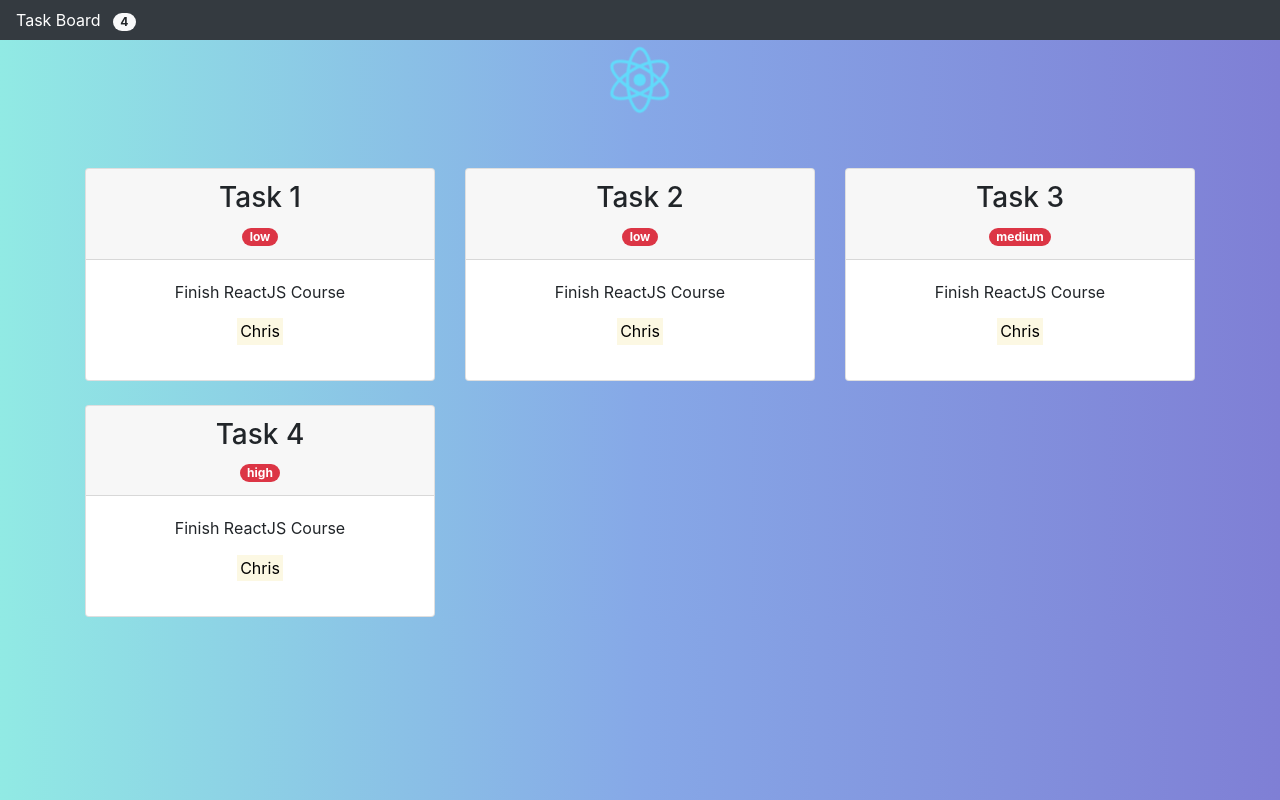
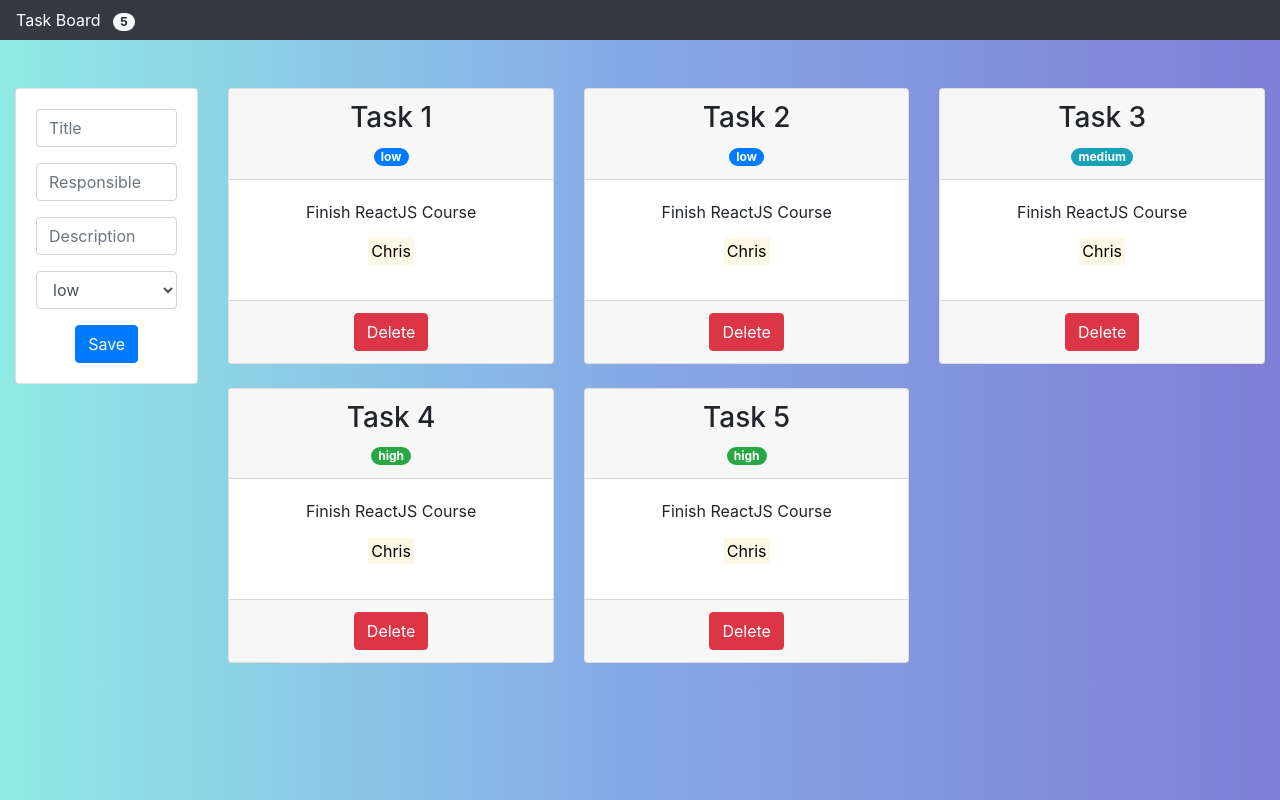
Before and after one commit to chrisft25/TaskBoard, a React (Create React App) app in the folder task-board/: page / in a window 1280 px wide. Built offline with nearby package versions, Linux system fonts and the light colour scheme.

Commit message:
Proyecto terminado

```diff
--- a/task-board/public/index.html
+++ b/task-board/public/index.html
@@ -27,7 +27,7 @@
       work correctly both with client-side routing and a non-root public URL.
       Learn how to configure a non-root public URL by running `npm run build`.
     -->
-    <title>React App</title>
+    <title>Task Board</title>
   </head>
   <body>
     <noscript>You need to enable JavaScript to run this app.</noscript>
--- a/task-board/src/App.js
+++ b/task-board/src/App.js
@@ -1,27 +1,61 @@
 import React, { Component } from 'react';
-import logo from './logo.svg';
 import './App.css';
 import Navigation from './components/Navigation';
 import { tasks } from './tasks.json';
-
+import FrmAddTask from './components/FrmAddTask';
 
 class App extends Component {
   constructor(){
     super();
     this.state = {
       tasks
+    };
+    this.handleAddTasks= this.handleAddTasks.bind(this);
+  }
+  handleAddTasks(tasks){
+    this.setState({
+      tasks: [...this.state.tasks,tasks]
+    });
+  };
+
+  removeTask(task){
+    if(window.confirm('Are you sure you want to delete the task?')){
+      this.setState({
+        tasks:this.state.tasks.filter((e,i)=>{
+        return i !== task;
+        })
+      })
     }
   }
 
+  changeBadgeColor(priority){
+    switch(priority){
+      case "low":
+      return "badge badge-pill badge-primary";
+
+      case "medium":
+      return "badge badge-pill badge-info";
+
+      case "high":
+      return "badge badge-pill badge-success";
+
+      default:
+      return "badge badge-pill badge-info";
+    }
+  }
 
   render() {
+
+
+
     const tasks= this.state.tasks.map((tasks,i) =>{
       return(
-        <div className="col-4">
+        <div className="col-6 col-lg-4" key={i}>
         <div className="card mt-4">
         <div className="card-header"><h3>{tasks.title}</h3>
-        <span className="badge badge-pill badge-danger">{tasks.priority}</span></div>
+        <span className={this.changeBadgeColor(tasks.priority)}>{tasks.priority}</span></div>
         <div className="card-body"><p>{tasks.description}</p><p><mark>{tasks.responsible}</mark></p></div>
+        <div className="card-footer"><button type="submit" className="btn btn-danger" onClick={this.removeTask.bind(this,i)}>Delete</button></div>
         </div>
         </div>
       )
@@ -29,10 +63,14 @@ class App extends Component {
     return (
       <div className="App">
           <Navigation title="Task Board" ntasks={this.state.tasks.length}/>
-          <img src={logo} className="App-logo" alt="logo" />
-          <div className="container">
+          <div className="container-fluid">
+          <div className="row">
+          <div className="col-12 col-lg-2 mt-5"><FrmAddTask onAddTask={this.handleAddTasks}/></div>
+          <div className="col-12 col-lg-10 mb-4">
           <div className="row mt-4">
           {tasks}
+          </div>
+          </div>
           </div>
           </div>
       </div>
--- /dev/null
+++ b/task-board/src/components/FrmAddTask.js
@@ -0,0 +1,90 @@
+import React, {Component} from 'react';
+
+class FrmAddTask extends Component {
+    constructor () {
+      super();
+      this.state = {
+        title: '',
+        responsible: '',
+        description: '',
+        priority: 'low'
+      };
+      this.handleInputChange = this.handleInputChange.bind(this);
+      this.handleSubmit = this.handleSubmit.bind(this);
+    }
+
+    handleSubmit(receivedbtn) {
+      receivedbtn.preventDefault();
+      this.props.onAddTask(this.state);
+      this.setState({
+        title: '',
+        responsible: '',
+        description: '',
+        priority: 'low'
+      });
+    }
+
+    handleInputChange(receivedinput) {
+      const {value, name} = receivedinput.target;
+      this.setState({
+        [name]: value
+      });
+    }
+
+    render() {
+      return (
+        <div className="card">
+          <form onSubmit={this.handleSubmit} className="card-body">
+            <div className="form-group">
+              <input
+                type="text"
+                name="title"
+                className="form-control"
+                value={this.state.title}
+                onChange={this.handleInputChange}
+                placeholder="Title"
+                />
+            </div>
+            <div className="form-group">
+              <input
+                type="text"
+                name="responsible"
+                className="form-control"
+                value={this.state.responsible}
+                onChange={this.handleInputChange}
+                placeholder="Responsible"
+                />
+            </div>
+            <div className="form-group">
+              <input
+                type="text"
+                name="description"
+                className="form-control"
+                value={this.state.description}
+                onChange={this.handleInputChange}
+                placeholder="Description"
+                />
+            </div>
+            <div className="form-group">
+              <select
+                  name="priority"
+                  className="form-control"
+                  value={this.state.priority}
+                  onChange={this.handleInputChange}
+                >
+                <option>low</option>
+                <option>medium</option>
+                <option>high</option>
+              </select>
+            </div>
+            <button type="submit" className="btn btn-primary">
+              Save
+            </button>
+          </form>
+        </div>
+      )
+    }
+
+  }
+
+  export default FrmAddTask;
--- a/task-board/src/tasks.json
+++ b/task-board/src/tasks.json
@@ -23,6 +23,12 @@
                         "responsible": "Chris",
                         "description": "Finish ReactJS Course",
                         "priority":"high"
+                },
+                {
+                        "title":"Task 5",
+                        "responsible": "Chris",
+                        "description": "Finish ReactJS Course",
+                        "priority":"high"
                 }
             ]
 }
```
